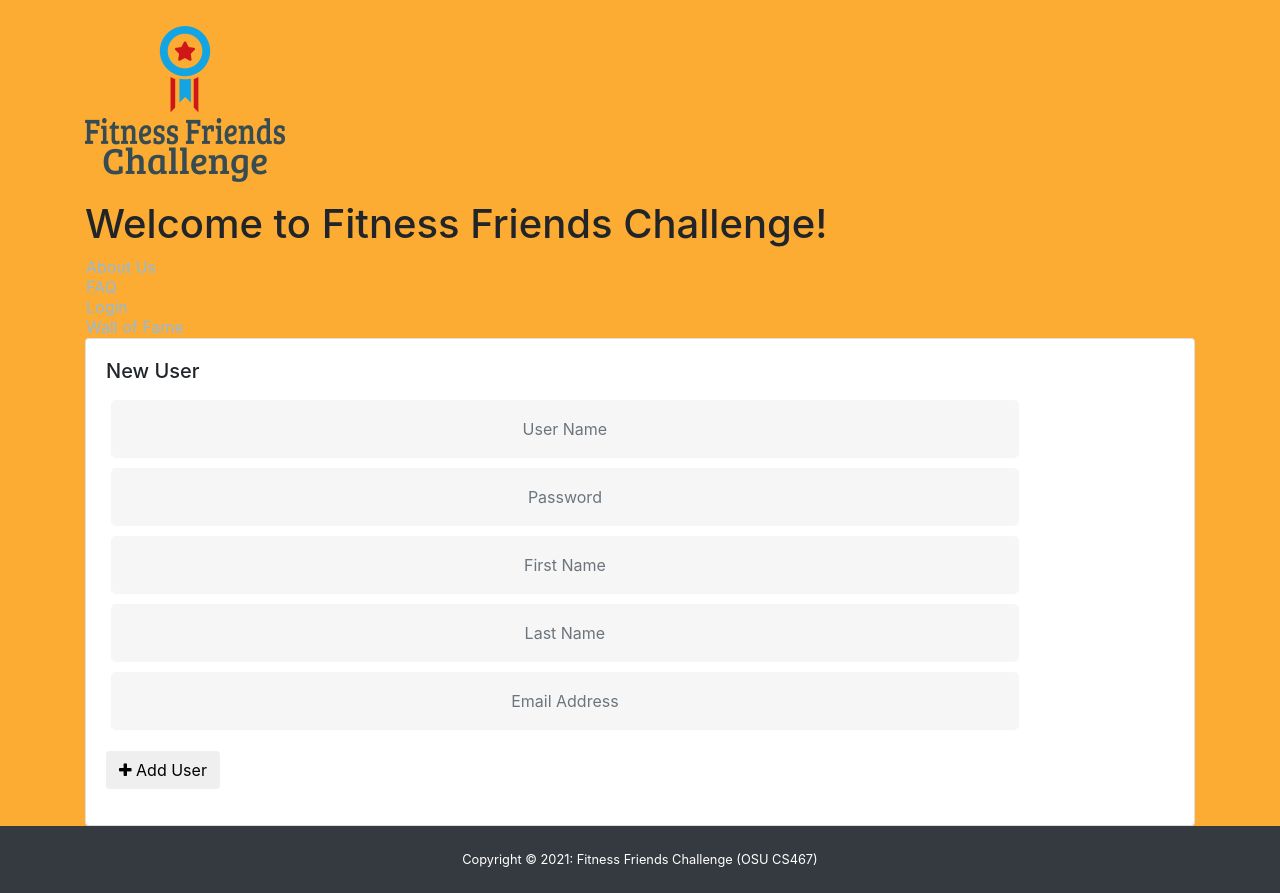
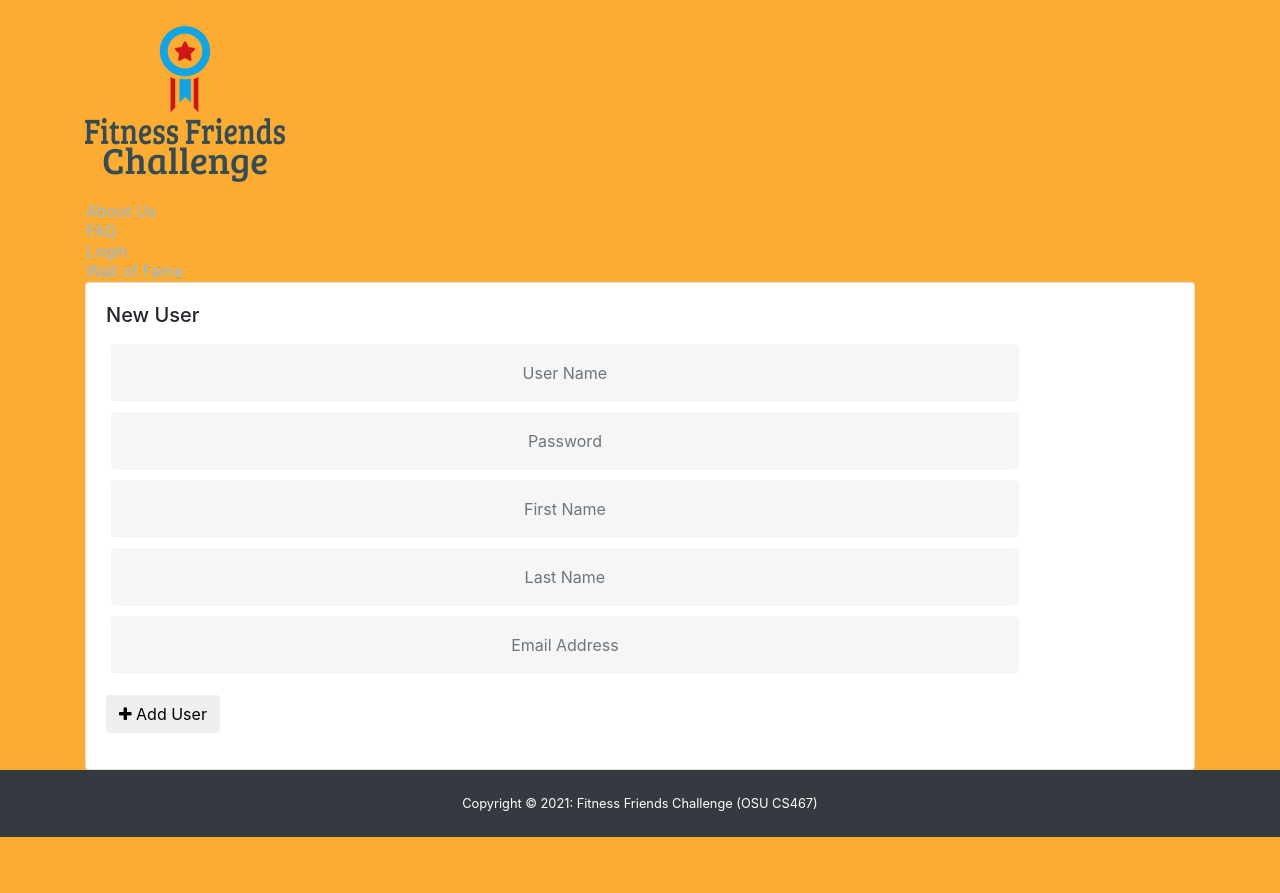
Before and after one commit to Zuhairahmed/CS467_Crowd-sourced-Fitness-Challenge-App, a Flask app: page / in a window 1280 px wide. After the commit the page ends 837 px from the top, so only its background shows below. Run offline with Flask 2, Linux system fonts and the light colour scheme; some libraries are stand-ins or nearby versions.

Commit message:
Update index.html

```diff
--- a/fitness_friends_challenge/templates/index.html
+++ b/fitness_friends_challenge/templates/index.html
@@ -8,7 +8,6 @@
 {% block body %}
 <div class="content">
   <img src="../static/FFCLogo.png" alt="FCC Logo">
-  <h1>Welcome to Fitness Friends Challenge! </h1>
   <table>
     <tr>
       <td>
```
